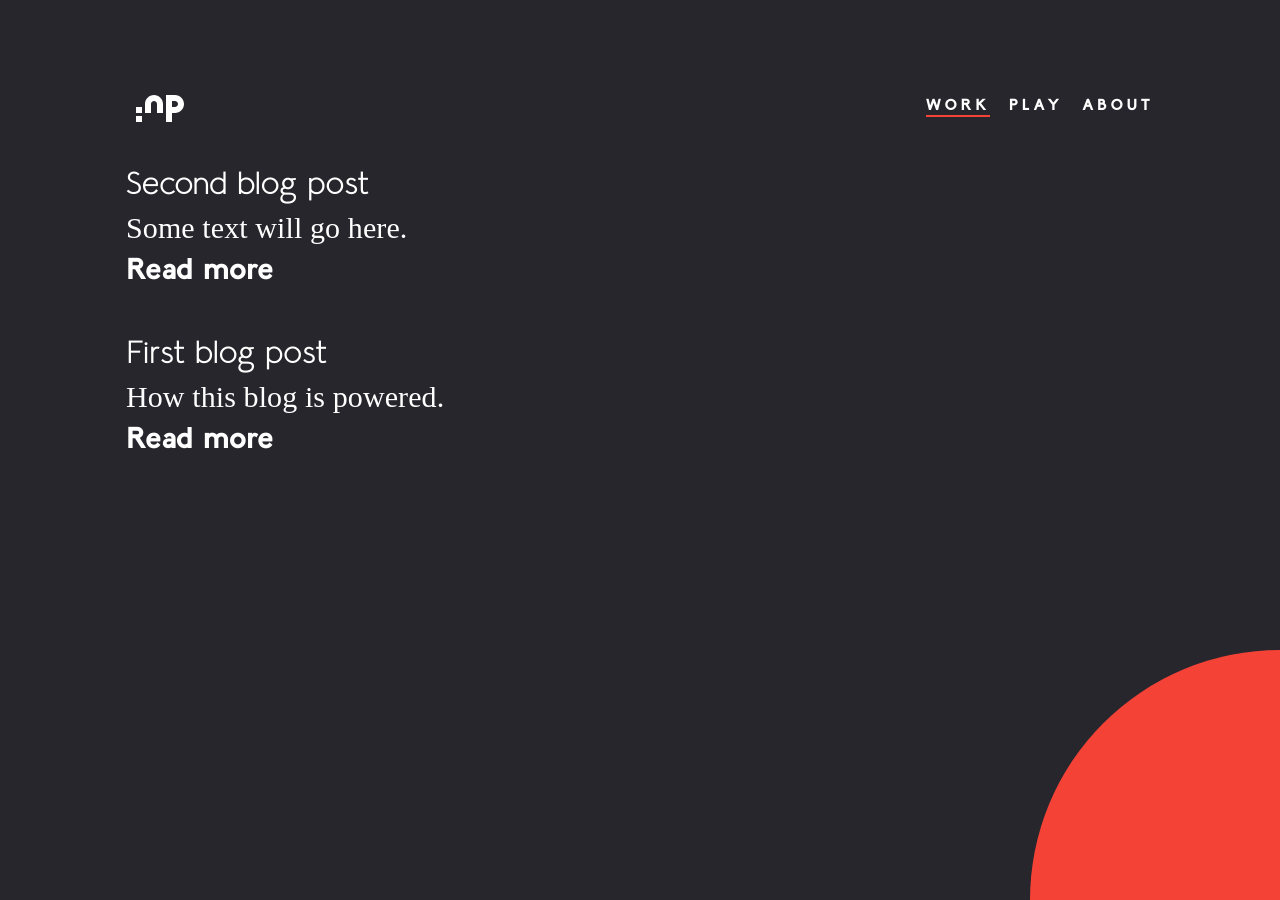
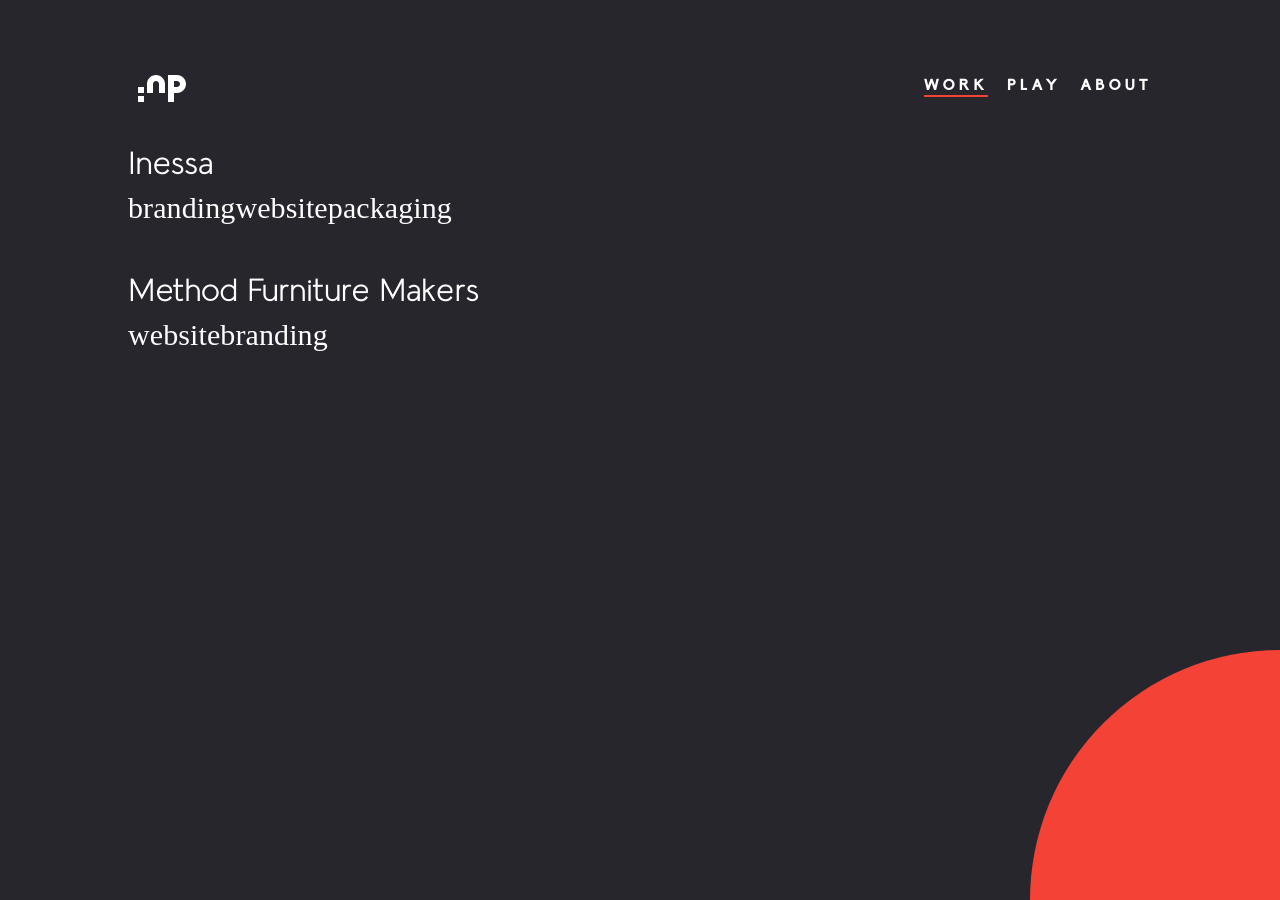
Before and after one commit to nigelpayne/myblog, a Jekyll site: the page built from work.html, in a window 1280 px wide. Built offline with Jekyll 4.4.1, drawn with Linux system fonts in a browser that asks for light colours.

Commit message:
Updated Inessa and 10 other files

```diff
--- a/_config.yml
+++ b/_config.yml
@@ -2,11 +2,17 @@
 title: Blog of Payne
 timezone: UTC
 collections:
+  play:
+    title: Play
+    output: true
   posts:
     title: Posts
     output: true
   uploads:
     title: Uploads
+    output: true
+  work:
+    title: Work
     output: true
 defaults:
 - scope:
--- a/_posts/2019-02-18-new-post.md
+++ /dev/null
@@ -1,7 +0,0 @@
----
-title: First blog post
-date: 2019-02-18 00:00:00 Z
-excerpt: How this blog is powered.
----
-
-Adding content is super simple with [siteleaf.com](http://siteleaf.com)
--- a/assets/css/app.scss
+++ b/assets/css/app.scss
@@ -1,7 +1,7 @@
 ---
 ---
 
-@import "base.css";
+@import 'base.css';
 @import "../fonts/fontface.css";
 
 $font-reg: 'lilgroteskregular';
@@ -16,12 +16,13 @@ body {
   background-color: $dark;
   color: $light;
   font-family: $font-reg;
-  max-width: 1028px;
-  margin: 80px auto 80px auto;
+
   font-weight: normal;
   font-size: 30px;
   letter-spacing: 0.1px;
   line-height: 1.4;
+  max-width: 1024px;
+  margin: 60px auto;
 }
 
 h1,h2,h3 {
--- a/work.html
+++ b/work.html
@@ -1,16 +1,14 @@
 ---
 title: Work
 permalink: "/work/"
-Field name:
 layout: default
 ---
 
 <div class="blog-posts">
-  {% for post in site.posts%}
-    <a href="{{ post.url }}">
-      <h2>{{ post.title }}</h2>
-      <p>{{ post.excerpt }}</p>
-      <p class="read-more">Read more</p>
+  {% for work in site.work %}
+    <a href="{{ work.url }}">
+      <h2>{{ work.title }}</h2>
+      <p>{{ work.tags }}</p>
     </a>
   {% endfor %}
 </div>
```
Also changed, not shown: _play/another-bit-of-fun.markdown (added, +8 -0 lines), _play/something-fun.markdown (added, +9 -0 lines), _posts/2019-02-20-second-blog-post.markdown (+8 -1 lines), _work/inessa.markdown (added, +10 -0 lines), _work/method-furniture-makers.markdown (added, +9 -0 lines), about.md (+2 -0 lines), 1 other file.
